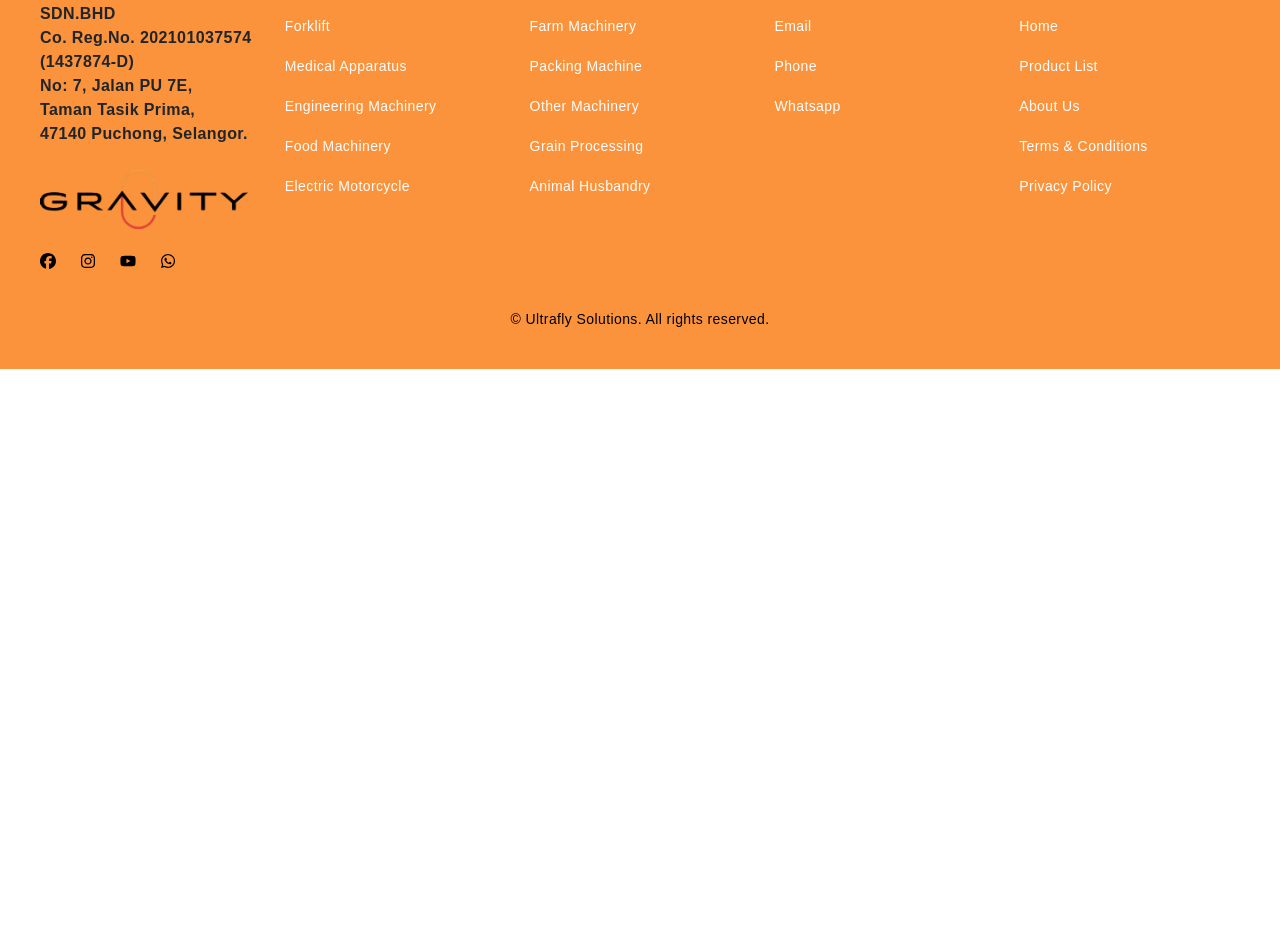
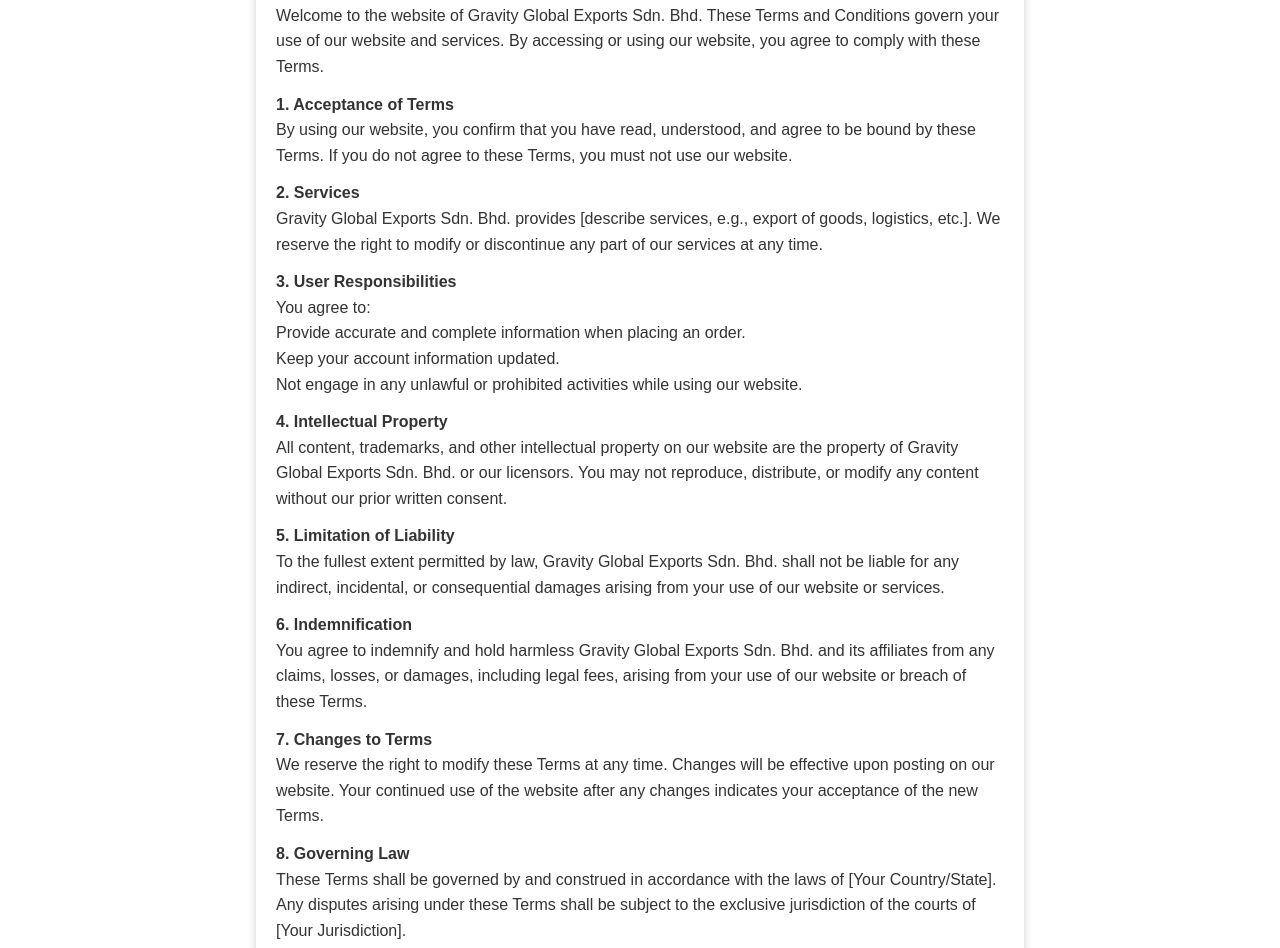
Before and after one commit to Dilipkumar750/Gravity_Global_Exports, a React (Vite) app in the folder gravity/: page /TermsAndConditions in a window 1280 px wide. Shown: the part 224-1172 px from the top of the page. Before the commit the page ends 800 px from the top, so only its background shows below. Built offline with nearby package versions, Linux system fonts and the light colour scheme.

Commit message:
changes on dilip

```diff
--- a/gravity/src/App.jsx
+++ b/gravity/src/App.jsx
@@ -1,4 +1,5 @@
-import './App.css'
+// src/App.js
+import './App.css';
 import 'bootstrap/dist/css/bootstrap.min.css';
 import { Route, Routes } from 'react-router-dom';
 import Contact from './Components/ContactComponent/Contact';
@@ -15,6 +16,9 @@
 import 'aos/dist/aos.css';
 import { useEffect } from 'react';
 import Turnover from './Components/HomeComponent/Turnover';
+import PrivacyPolicy from './Pages/Footer/PrivacyPolicy';
+import TermsAndConditions from './Pages/Footer/TermsAndConditions';
+import ScrollToTop from '../src/Components/ScrollToTop' // Import the ScrollToTop component
 
 function App() {
   useEffect(() => {
@@ -27,21 +31,24 @@
 
   return (
     <>
-    <TopHeader/>
-    <Navbar/>
-    <Routes>
-      <Route path='/' element={<Home/>}/>
-      <Route path='/Contact' element={<Contact/>}/>
-      <Route path='/Hero' element={<Hero/>}/>
-      <Route path='/Innovation' element={<Innovation/>}/>
-      <Route path='/MainProducts' element={<MainProducts/>}/>
-      <Route path='/About' element={<About/>}/>
-      <Route path='/OurProducts' element={<OurProducts/>}/>
-      <Route path='/Turnover' element={<Turnover/>}/>
-    </Routes>
-    <Footer/>
+      <TopHeader />
+      <Navbar />
+      <ScrollToTop /> {/* Include ScrollToTop here */}
+      <Routes>
+        <Route path='/' element={<Home />} />
+        <Route path='/Contact' element={<Contact />} />
+        <Route path='/Hero' element={<Hero />} />
+        <Route path='/Innovation' element={<Innovation />} />
+        <Route path='/MainProducts' element={<MainProducts />} />
+        <Route path='/About' element={<About />} />
+        <Route path='/OurProducts' element={<OurProducts />} />
+        <Route path='/Turnover' element={<Turnover />} />
+        <Route path='/PrivacyPolicy' element={<PrivacyPolicy />} />
+        <Route path='/TermsAndConditions' element={<TermsAndConditions />} />
+      </Routes>
+      <Footer />
     </>
-  )
+  );
 }
 
-export default App
+export default App;
--- a/gravity/src/Components/ContactComponent/Contact.jsx
+++ b/gravity/src/Components/ContactComponent/Contact.jsx
@@ -1,4 +1,4 @@
-import React from 'react';
+import React, { useState } from 'react';
 import packing from '../../assets/packing.jpg';
 import medical from '../../assets/medical.png';
 
@@ -9,11 +9,24 @@
       type={type}
       placeholder={placeholder}
       className="w-full rounded-md py-2.5 px-4 border border-gray-300 text-sm outline-orange-500"
+      required
     />
   </div>
 );
 
 const Contact = () => {
+  const [loading, setLoading] = useState(false);
+
+  const handleSubmit = (event) => {
+    event.preventDefault();
+    setLoading(true);
+    // Handle form submission logic here (e.g., API call)
+    setTimeout(() => {
+      setLoading(false);
+      alert('Message sent!'); // For demonstration purposes
+    }, 2000);
+  };
+
   return (
     <div className="font-[sans-serif]">
       {/* Banner Image */}
@@ -26,31 +39,31 @@
           <h2 className="text-4xl text-orange-500 font-bold text-center">Product Inquiry</h2>
 
           {/* Contact Details Section */}
-          <div className="mt-6 text-gray-800 flex flex-col md:flex-row" >
+          <div className="mt-6 text-gray-800 flex flex-col md:flex-row">
             <div className="md:flex-1" data-aos="fade-right">
               <p>
                 At Global Exports, we're always here to help you connect, grow, and explore new opportunities.
                 Whether you have a question, need more information about our services, or want to discuss a potential partnership,
                 we would love to hear from you. Feel free to reach out to us through any of the following ways:
               </p>
-              <p className="mt-4 font-semibold text-orange-500" >Address:</p>
-              <p>123 Business Avenue, Tech Park,</p>
-              <p>Chennai - 600042, Tamil Nadu, India</p>
+              <p className="mt-4 font-semibold text-orange-500">Address:</p>
+              Gravity Global Exports SDN.BHD<br />
+              Co. Reg.No. 202101037574 (1437874-D)<br />
+              No: 7, Jalan PU 7E,<br />
+              Taman Tasik Prima,<br />
+              47140 Puchong, Selangor.
               <p className="mt-4 font-semibold text-orange-500">Phone:</p>
-              <p>+91 98765 43210</p>
+              <p>+91 60184 64154</p>
               <p className="mt-4 font-semibold text-orange-500">Email:</p>
-              <p>info@globalexports.com</p>
-              <p className="mt-4 font-semibold text-orange-500">Business Hours:</p>
-              <p>Monday to Friday: 9:00 AM – 6:00 PM</p>
-              <p>Saturday: 10:00 AM – 2:00 PM</p>
+              <p>info@gravityglobalexports.com</p>
             </div>
             <div className="md:flex-1 flex justify-center">
-              <img src={medical} alt="Medical Services" className="w-3/4 h-auto" data-aos="fade-left"/>
+              <img src={medical} alt="Medical Services" className="w-3/4 h-auto" data-aos="fade-left" />
             </div>
           </div>
 
           {/* Inquiry Form */}
-          <form className="mt-8 grid sm:grid-cols-2 gap-6">
+          <form className="mt-8 grid sm:grid-cols-2 gap-6" onSubmit={handleSubmit}>
             <InputField label="Your Name" type="text" placeholder="Enter Name" />
             <InputField label="Your Email" type="email" placeholder="Email" />
             <InputField label="Your Number" type="tel" placeholder="Phone No." />
@@ -64,21 +77,28 @@
                 placeholder="Message"
                 rows="6"
                 className="w-full rounded-md px-4 border border-gray-300 text-sm pt-3 outline-orange-500"
+                required
               />
             </div>
 
             <div className="flex items-center col-span-full">
-              <input id="checkbox1" type="checkbox" className="w-4 h-4 mr-3 shrink-0" />
+              <input id="checkbox1" type="checkbox" className="w-4 h-4 mr-3 shrink-0" required />
               <label htmlFor="checkbox1" className="text-sm text-gray-500">
-                I agree to the <a href="#terms" className="underline">Terms and Conditions</a> and <a href="#privacy" className="underline">Privacy Policy</a>
+                I agree to the <a href="/TermsAndConditions" className="underline">Terms and Conditions</a> and <a href="/PrivacyPolicy" className="underline">Privacy Policy</a>
               </label>
             </div>
 
-            <button type="button" className="text-white w-max bg-orange-500 hover:bg-orange-600 tracking-wide rounded-md text-sm px-6 py-3 mt-4">
-              <svg xmlns="http://www.w3.org/2000/svg" width="16px" height="16px" fill="#fff" className="mr-2 inline" viewBox="0 0 548.244 548.244">
-                <path fillRule="evenodd" d="M392.19 156.054 211.268 281.667 22.032 218.58C8.823 214.168-.076 201.775 0 187.852c.077-13.923 9.078-26.24 22.338-30.498L506.15 1.549c11.5-3.697 24.123-.663 32.666 7.88 8.542 8.543 11.577 21.165 7.879 32.666L390.89 525.906c-4.258 13.26-16.575 22.261-30.498 22.338-13.923.076-26.316-8.823-30.728-22.032l-63.393-190.153z" clipRule="evenodd" />
-              </svg>
-              Send Message
+            <button type="submit" className="text-white w-max bg-orange-500 hover:bg-orange-600 tracking-wide rounded-md text-sm px-6 py-3 mt-4" disabled={loading}>
+              {loading ? (
+                <span>Sending...</span>
+              ) : (
+                <>
+                  <svg xmlns="http://www.w3.org/2000/svg" width="16px" height="16px" fill="#fff" className="mr-2 inline" viewBox="0 0 548.244 548.244">
+                    <path fillRule="evenodd" d="M392.19 156.054 211.268 281.667 22.032 218.58C8.823 214.168-.076 201.775 0 187.852c.077-13.923 9.078-26.24 22.338-30.498L506.15 1.549c11.5-3.697 24.123-.663 32.666 7.88 8.542 8.543 11.577 21.165 7.879 32.666L390.89 525.906c-4.258 13.26-16.575 22.261-30.498 22.338-13.923.076-26.316-8.823-30.728-22.032l-63.393-190.153z" clipRule="evenodd" />
+                  </svg>
+                  Send Message
+                </>
+              )}
             </button>
           </form>
         </div>
--- a/gravity/src/Components/HomeComponent/Hero.jsx
+++ b/gravity/src/Components/HomeComponent/Hero.jsx
@@ -30,7 +30,7 @@
       <div className="grid md:grid-cols-2 items-center md:gap-10 gap-6">
         <div className="max-md:order-1 max-md:text-center">
           <p className="mt-4 text-sm font-bold text-orange-500">
-            <span className="rotate-90 inline-block mr-2 mb-2">|</span> Powering Progress with Precision-Engineered Machinery
+            <span className="rotate-90 inline-block mr-2 mb-2">|</span> Gravity Global Exports Sdn. Bhd.
           </p>
           <h2 className="text-gray-800 md:text-5xl text-3xl font-extrabold mb-4 md:!leading-[55px]">
             Powering Progress with Precision-Engineered Machinery
--- a/gravity/src/Components/HomeComponent/Innovation.jsx
+++ b/gravity/src/Components/HomeComponent/Innovation.jsx
@@ -35,13 +35,12 @@
               </p>
 
               <div data-aos="zoom-in">
-                <a
-                  href="#"
+              <Link to="/Contact"
                   className="mt-8 inline-block rounded border border-orange-600 bg-orange-500 px-12 py-3 text-sm font-medium text-white hover:bg-orange-600 hover:text-indigo-600 focus:outline-none focus:ring active:text-indigo-500"
 
                 >
                   Get in Touch
-                </a>
+                </Link>
               </div>
             </div>
           </div>
--- a/gravity/src/Components/HomeComponent/MainProducts.jsx
+++ b/gravity/src/Components/HomeComponent/MainProducts.jsx
@@ -71,12 +71,12 @@
               Delivering high-performance machinery built with precision engineering. Our manufacturing process ensures durability, efficiency, and innovative design for industrial excellence.
             </p>
 
+            <Link to={"/Contact"}>
               <button type="button" class="bg-gradient-to-r from-orange-400 to-orange-600 hover:bg-orange-500 text-white tracking-wide font-semibold text-sm py-3 px-6 rounded-lg w-max mt-8">
                 Explore Our Machines
               </button>
+            </Link>
           </div>
-
-
           <div class="flex justify-center sm:justify-end w-full sm:w-auto" data-aos="fade-left">
             <img src={experts1} class="h-64 w-64 rounded-full object-cover border-4 border-white" alt="machinery image" />
           </div>
--- /dev/null
+++ b/gravity/src/Components/ScrollToTop.jsx
@@ -0,0 +1,16 @@
+// src/ScrollToTop.js
+
+import { useEffect } from 'react';
+import { useLocation } from 'react-router-dom';
+
+const ScrollToTop = () => {
+  const { pathname } = useLocation();
+
+  useEffect(() => {
+    window.scrollTo(0, 0);
+  }, [pathname]);
+
+  return null; // This component doesn't need to render anything
+};
+
+export default ScrollToTop;
--- a/gravity/src/Pages/Footer/Footer.jsx
+++ b/gravity/src/Pages/Footer/Footer.jsx
@@ -2,19 +2,35 @@
 import { SiFacebook } from "react-icons/si";
 import { FaInstagram, FaYoutube, FaWhatsapp } from "react-icons/fa";
 import logo from '../../assets/logo.png';
+import { Link } from 'react-router-dom';
 
 const footerLinks = [
   {
     title: "Product List",
-    links: ["Forklift", "Medical Apparatus", "Engineering Machinery", "Food Machinery", "Electric Motorcycle"],
+    links: [
+      { name: "Forklift", link: "/OurProducts" },
+      { name: "Medical Apparatus", link: "/OurProducts" },
+      { name: "Engineering Machinery", link: "/OurProducts" },
+      { name: "Food Machinery", link: "/OurProducts" },
+      { name: "Electric Motorcycle", link: "/OurProducts" },
+    ],
   },
   {
     title: "Product List",
-    links: ["Farm Machinery", "Packing Machine", "Other Machinery", "Grain Processing", "Animal Husbandry"],
+    links: [
+      { name: "Farm Machinery", link: "/OurProducts" },
+      { name: "Packing Machine", link: "/OurProducts" },
+      { name: "Other Machinery", link: "/OurProducts" },
+      { name: "Grain Processing", link: "/OurProducts" },
+      { name: "Animal Husbandry", link: "/OurProducts" },
+    ],
   },
   {
     title: "Contact Us",
-    links: ["Email", "Phone", "Whatsapp"],
+    links: [
+      { name: "info@gravityglobalexports.com", link: "mailto:info@gravityglobalexports.com" },
+      { name: "+91 60184 64154", link: "tel:+916018464154" },
+      { name: "WhatsApp", icon: <FaWhatsapp />, link: "https://wa.me/6018464154" },    ],
   },
   {
     title: "Information",
@@ -22,8 +38,8 @@
       { name: "Home", link: "/" },
       { name: "Product List", link: "/OurProducts" },
       { name: "About Us", link: "/About" },
-      { name: "Terms & Conditions", link: "#" },
-      { name: "Privacy Policy", link: "#" },
+      { name: "Terms & Conditions", link: "/TermsAndConditions" },
+      { name: "Privacy Policy", link: "/PrivacyPolicy" },
     ],
   },
 ];
@@ -42,11 +58,11 @@
         <address className='font-bold'>
           Gravity Global Exports SDN.BHD<br />
           Co. Reg.No. 202101037574 (1437874-D)<br />
-          No: 7, Jalan PU 7E, <br/>
+          No: 7, Jalan PU 7E, <br />
           Taman Tasik Prima,<br />
           47140 Puchong, Selangor.
         </address>
-        <img src={logo} alt="Ultrafly Logo" className="w-52 my-4" />
+        <img src={logo} alt="Gravity Global Exports Logo" className="w-52 my-4" />
         <ul className="flex space-x-6">
           {socialIcons.map((social, index) => (
             <li key={index}>
@@ -62,19 +78,22 @@
         <div key={index}>
           <h4 className="text-lg font-semibold mb-6 text-black">{section.title}</h4>
           <ul className="space-y-4">
-            {section.links.map((link, i) =>
-              typeof link === 'string' ? (
-                <li key={i}><a href="#" className="text-white hover:text-white text-sm">{link}</a></li>
-              ) : (
-                <li key={i}><a href={link.link} className="text-white hover:text-white text-sm">{link.name}</a></li>
-              )
-            )}
+            {section.links.map((item, i) => (
+              <li key={`${index}-${i}`}>
+                <Link
+                  to={item.link}
+                  className="text-white hover:text-black text-sm"
+                >
+                  {item.name}
+                </Link>
+              </li>
+            ))}
           </ul>
         </div>
       ))}
     </div>
 
-    <p className="text-black text-sm mt-10 text-center">© Ultrafly Solutions. All rights reserved.</p>
+    <p className="text-black text-sm mt-10 text-center">© Gravity Global Exports Sdn. Bhd. All rights reserved.</p>
   </footer>
 );
 
--- /dev/null
+++ b/gravity/src/Pages/Footer/PrivacyPolicy.jsx
@@ -0,0 +1,79 @@
+import React from 'react';
+
+const PrivacyPolicy = () => {
+  const containerStyle = {
+    maxWidth: '60%',
+    margin: '20px auto',
+    padding: '20px',
+    boxShadow: '0 4px 8px rgba(0, 0, 0, 0.2)',
+    borderRadius: '8px',
+    backgroundColor: '#fff',
+    fontFamily: 'Arial, sans-serif',
+    color: '#333',
+  };
+
+  const titleStyle = {
+    textAlign: 'center',
+    fontWeight: 'bold',
+    fontSize: '24px',
+    marginBottom: '16px',
+  };
+
+  const sectionStyle = {
+    marginBottom: '12px',
+    lineHeight: '1.6',
+  };
+
+  return (
+    <div style={containerStyle}>
+      <h2 style={titleStyle}>Privacy Policy for Gravity Global Exports Sdn. Bhd.</h2>
+
+      <div style={sectionStyle}>
+        Gravity Global Exports Sdn. Bhd. respects your privacy and is committed to protecting your personal information. This Privacy Policy describes how we collect, use, and share information when you interact with us.
+      </div>
+
+      <div style={sectionStyle}>
+        <strong>1. Information We Collect</strong>
+        <p>
+          We collect personal information that you provide, such as your name, contact details, and company information when you reach out to us or use our services. We may also collect technical data like IP addresses and usage patterns to improve our website and services.
+        </p>
+      </div>
+
+      <div style={sectionStyle}>
+        <strong>2. How We Use Your Information</strong>
+        <p>
+          We use the collected information to:
+          <ul>
+            <li>Process orders and provide our services</li>
+            <li>Communicate with you regarding inquiries or service updates</li>
+            <li>Improve and personalize our offerings</li>
+            <li>Fulfill legal and regulatory obligations</li>
+          </ul>
+        </p>
+      </div>
+
+      <div style={sectionStyle}>
+        <strong>3. Sharing Your Information</strong>
+        <p>
+          Your information may be shared with trusted third parties, such as service providers, to help us deliver our services. We may also disclose your information when legally required.
+        </p>
+      </div>
+
+      <div style={sectionStyle}>
+        <strong>4. Data Security</strong>
+        <p>
+          We employ reasonable security measures to protect your information against unauthorized access, alteration, and misuse. However, please be aware that no method of electronic storage is 100% secure.
+        </p>
+      </div>
+
+      <div style={sectionStyle}>
+        <strong>5. Your Rights</strong>
+        <p>
+          You may have rights regarding your personal data, such as requesting access, correction, or deletion of your information. To exercise these rights, please contact us at 60184 64154.
+        </p>
+      </div>
+    </div>
+  );
+};
+
+export default PrivacyPolicy;
--- /dev/null
+++ b/gravity/src/Pages/Footer/TermsAndConditions.jsx
@@ -0,0 +1,115 @@
+import React from 'react';
+
+const TermsAndConditions = () => {
+  const containerStyle = {
+    maxWidth: '60%',
+    margin: '20px auto',
+    padding: '20px',
+    boxShadow: '0 4px 8px rgba(0, 0, 0, 0.2)',
+    borderRadius: '8px',
+    backgroundColor: '#fff',
+    fontFamily: 'Arial, sans-serif',
+    color: '#333',
+  };
+
+  const titleStyle = {
+    textAlign: 'center',
+    fontWeight: 'bold',
+    fontSize: '24px',
+    marginBottom: '16px',
+  };
+
+  const sectionStyle = {
+    marginBottom: '12px',
+    lineHeight: '1.6',
+  };
+
+  return (
+    <div style={containerStyle}>
+      <h2 style={titleStyle}>Terms and Conditions for Gravity Global Exports Sdn. Bhd.</h2>
+
+      <div style={sectionStyle}>
+        Welcome to the website of Gravity Global Exports Sdn. Bhd. These Terms and Conditions govern your use of our website and services. By accessing or using our website, you agree to comply with these Terms.
+      </div>
+
+      <div style={sectionStyle}>
+        <strong>1. Acceptance of Terms</strong>
+        <p>
+          By using our website, you confirm that you have read, understood, and agree to be bound by these Terms. If you do not agree to these Terms, you must not use our website.
+        </p>
+      </div>
+
+      <div style={sectionStyle}>
+        <strong>2. Services</strong>
+        <p>
+          Gravity Global Exports Sdn. Bhd. provides [describe services, e.g., export of goods, logistics, etc.]. We reserve the right to modify or discontinue any part of our services at any time.
+        </p>
+      </div>
+
+      <div style={sectionStyle}>
+        <strong>3. User Responsibilities</strong>
+        <p>
+          You agree to:
+          <ul>
+            <li>Provide accurate and complete information when placing an order.</li>
+            <li>Keep your account information updated.</li>
+            <li>Not engage in any unlawful or prohibited activities while using our website.</li>
+          </ul>
+        </p>
+      </div>
+
+      <div style={sectionStyle}>
+        <strong>4. Intellectual Property</strong>
+        <p>
+          All content, trademarks, and other intellectual property on our website are the property of Gravity Global Exports Sdn. Bhd. or our licensors. You may not reproduce, distribute, or modify any content without our prior written consent.
+        </p>
+      </div>
+
+      <div style={sectionStyle}>
+        <strong>5. Limitation of Liability</strong>
+        <p>
+          To the fullest extent permitted by law, Gravity Global Exports Sdn. Bhd. shall not be liable for any indirect, incidental, or consequential damages arising from your use of our website or services.
+        </p>
+      </div>
+
+      <div style={sectionStyle}>
+        <strong>6. Indemnification</strong>
+        <p>
+          You agree to indemnify and hold harmless Gravity Global Exports Sdn. Bhd. and its affiliates from any claims, losses, or damages, including legal fees, arising from your use of our website or breach of these Terms.
+        </p>
+      </div>
+
+      <div style={sectionStyle}>
+        <strong>7. Changes to Terms</strong>
+        <p>
+          We reserve the right to modify these Terms at any time. Changes will be effective upon posting on our website. Your continued use of the website after any changes indicates your acceptance of the new Terms.
+        </p>
+      </div>
+
+      <div style={sectionStyle}>
+        <strong>8. Governing Law</strong>
+        <p>
+          These Terms shall be governed by and construed in accordance with the laws of [Your Country/State]. Any disputes arising under these Terms shall be subject to the exclusive jurisdiction of the courts of [Your Jurisdiction].
+        </p>
+      </div>
+
+      <div style={sectionStyle}>
+        <strong>9. Contact Information</strong>
+        <p>
+          If you have any questions or concerns about these Terms, please contact us at:
+        </p>
+        <p>
+          <strong>Gravity Global Exports Sdn. Bhd.</strong><br />
+          Co. Reg.No. 202101037574 (1437874-D)<br />
+          No: 7, Jalan PU 7E,<br />
+          Taman Tasik Prima,<br />
+          47140 Puchong, Selangor.<br />
+          <strong>Phone:</strong> +91 60184 64154<br />
+          <strong>Email:</strong> info@gravityglobalexports.com
+        </p>
+      </div>
+    </div>
+  );
+};
+
+export default TermsAndConditions;
--- a/gravity/src/constant.js
+++ b/gravity/src/constant.js
@@ -1 +1 @@
- export const BASE_URL="http://localhost:8000"
+ export const BASE_URL="https://gravity-global-exports-do75.onrender.com"
```
Also changed, not shown: gravity/src/Components/AboutComponent/About.jsx (+17 -9 lines), gravity/src/Components/ProductComponent/OurProducts.jsx (+8 -5 lines), 2 other files (tests, documents, lock files or other folders). Lines whose indentation alone changed are shown as unchanged.
